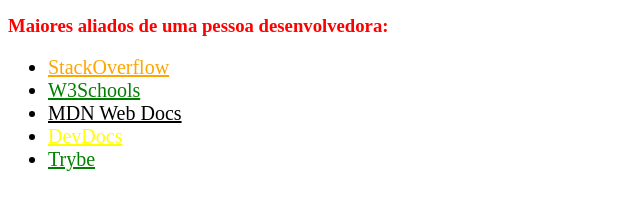
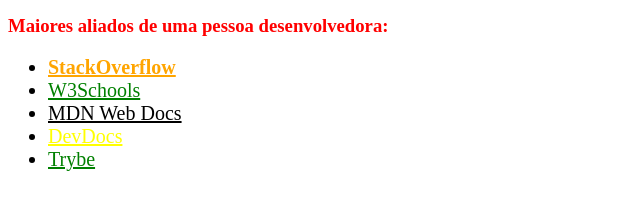
Before and after one commit to ErickArgollo/trybe_exercicios, a plain HTML site: page Modulo1:Fundamentos/Bloco03:Html_e_CSS/Dia03:Seletores_e_Posicionamento/index5.html in a window 1280 px wide. In both pictures the pointer is over the link "StackOverflow". Shown: the part 460-670 px from the top of the page, 0-640 px from the left. Drawn offline with Linux system fonts and the light colour scheme.

Commit message:
atualização index5

```diff
--- a/Modulo1:Fundamentos/Bloco03:Html_e_CSS/Dia03:Seletores_e_Posicionamento/style5.css
+++ b/Modulo1:Fundamentos/Bloco03:Html_e_CSS/Dia03:Seletores_e_Posicionamento/style5.css
@@ -35,6 +35,10 @@
     background-color: pink;
  }
 
+ #aliados a:hover{
+    font-weight: bold;
+ }
+
  #stack {
     color: orange;
  }
```
